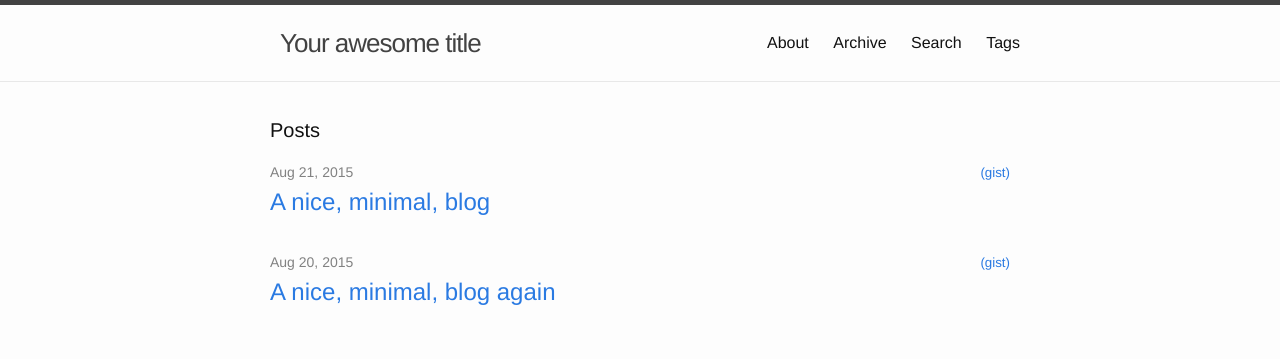
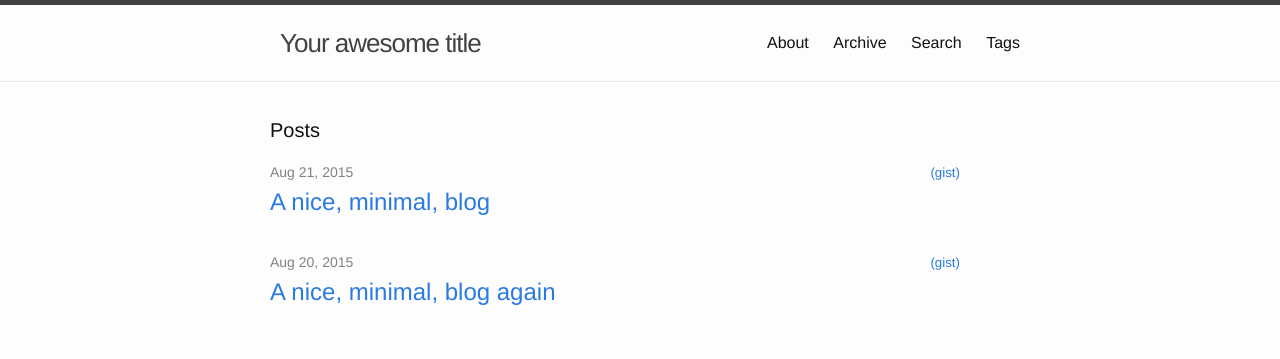
Before and after one commit to schollz/jekyll-tinyfeet, a Jekyll site: the page built from index.html, in a window 1280 px wide. Shown: the top 359 px of the page. Built offline with Jekyll 4.4.1, drawn with Linux system fonts in a browser that asks for light colours; Markdown is read by kramdown in place of the engine named in the settings.

Commit message:
Update index.html

```diff
--- a/index.html
+++ b/index.html
@@ -10,7 +10,7 @@
 	{% assign counter = 0 %}
     {% for post in site.posts %}
       <li>
-        <span class="post-meta">{{ post.date | date: "%b %-d, %Y" }}</span><span style="float: right;"><a href="javascript:ReverseDisplay('item{{ counter }}')"><small>(gist)</small></a></span>
+        <span class="post-meta">{{ post.date | date: "%b %-d, %Y" }}</span><span style="float: right; padding-right: 50px;"><a href="javascript:ReverseDisplay('item{{ counter }}')"><small>(gist)</small></a></span>
         <h2>
           <span class="post-link"><a href="{{ post.url | prepend: site.baseurl }}">{{ post.title }}</a> </span>
         </h2>
```
